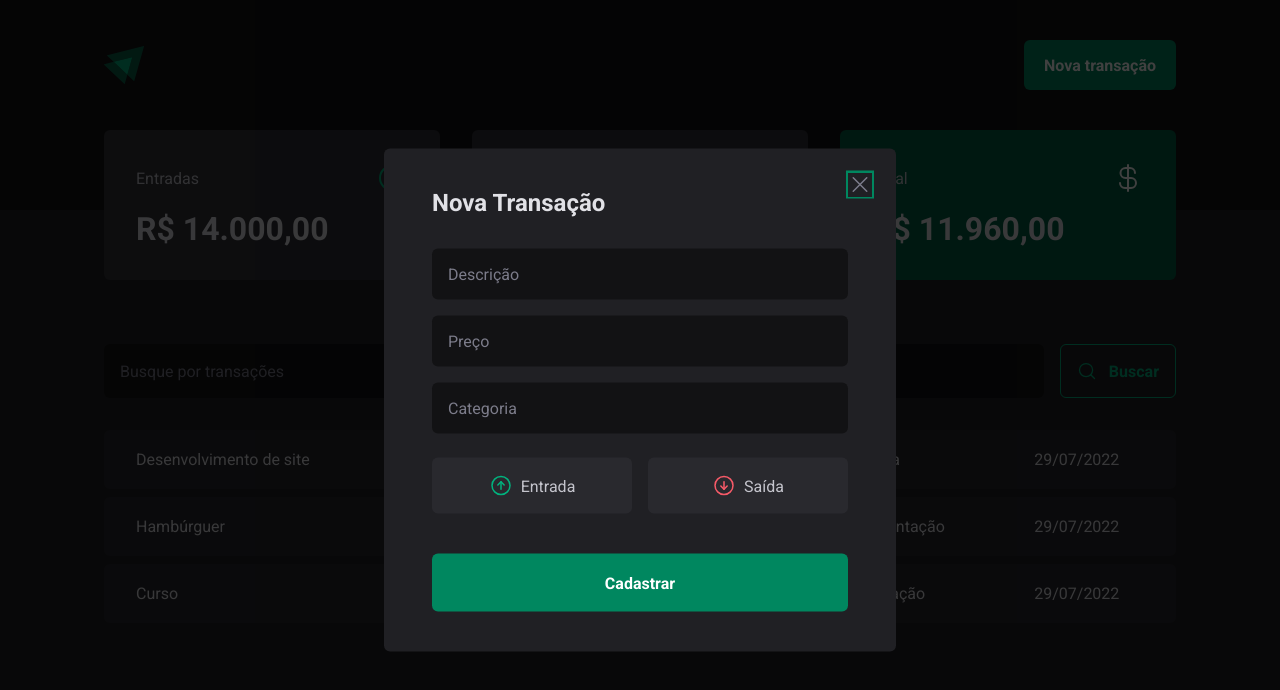
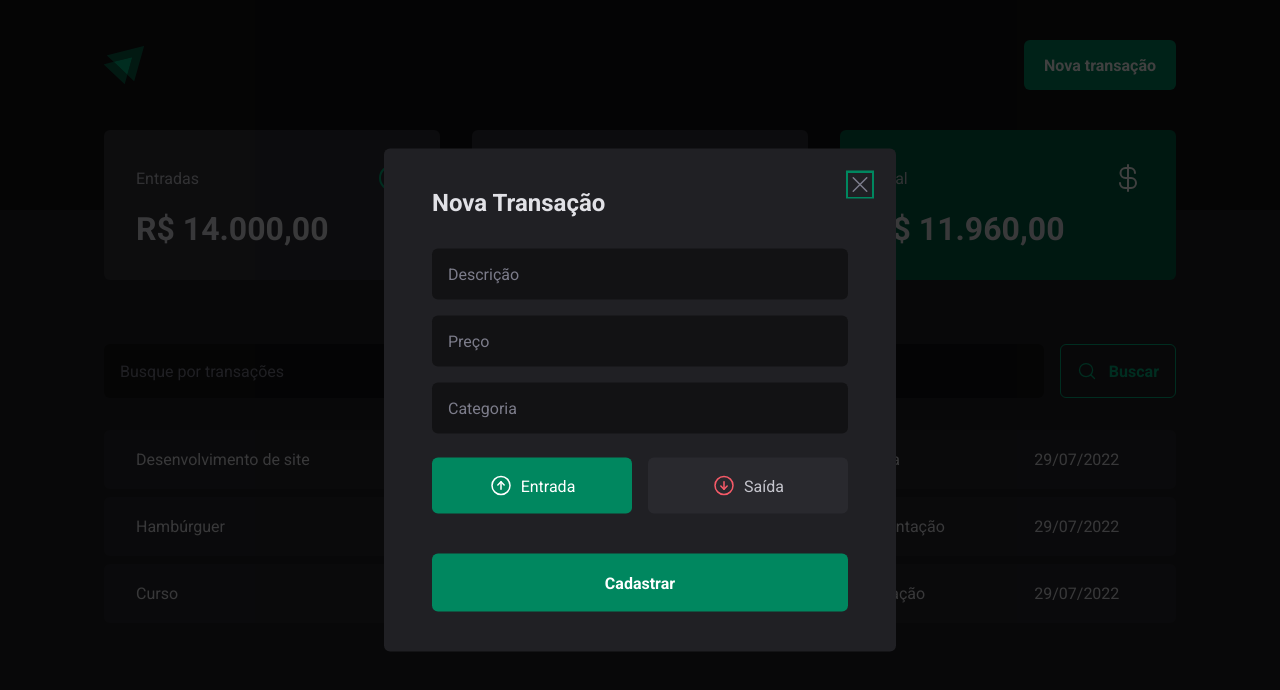
Before and after one commit to RayaneMagdalena/dt-money, a React (Vite) app: page / in a window 1280 px wide. Both pictures are taken after a click on the button "Nova transação". Shown: the top 690 px of the page. Built offline with nearby package versions, Linux system fonts and the light colour scheme; data requests are answered from the project's data file.

Commit message:
Controlled components - type

```diff
--- a/src/components/NewTransactionModal/index.tsx
+++ b/src/components/NewTransactionModal/index.tsx
@@ -1,38 +1,45 @@
-import * as Dialog from '@radix-ui/react-dialog';
+import * as Dialog from "@radix-ui/react-dialog";
 import { ArrowCircleDown, ArrowCircleUp, X } from "phosphor-react";
-import { CloseButton, Content, Overlay, TransactionType, TransactionTypeButton } from './styles';
+import {
+  CloseButton,
+  Content,
+  Overlay,
+  TransactionType,
+  TransactionTypeButton,
+} from "./styles";
 
-import { zodResolver } from '@hookform/resolvers/zod';
-import { useForm } from 'react-hook-form';
-import * as z from 'zod';
-
+import { zodResolver } from "@hookform/resolvers/zod";
+import { Controller, useForm } from "react-hook-form";
+import * as z from "zod";
 
 // Criação do Schemma e Tipagem
 const newTransactionFormSchema = z.object({
   description: z.string(),
   price: z.number(),
   category: z.string(),
-  // type: z.enum(['income', 'outcome']),
+  type: z.enum(["income", "outcome"]),
 });
 
 type NewTransactionFormInputs = z.infer<typeof newTransactionFormSchema>;
 
 export function NewTransactionModal() {
-
   const {
+    control,
     register,
     handleSubmit,
-    formState: { isSubmitting }
+    formState: { isSubmitting },
   } = useForm<NewTransactionFormInputs>({
     resolver: zodResolver(newTransactionFormSchema),
-  })
+    defaultValues: {
+      type: 'income'
+    }
+  });
 
   async function handleCreateNewTransaction(data: NewTransactionFormInputs) {
-    await new Promise(resolve => setTimeout(resolve, 2000));
+    await new Promise((resolve) => setTimeout(resolve, 2000));
 
     console.log(data);
   }
-
 
   return (
     <Dialog.Portal>
@@ -50,24 +57,29 @@
             type="text"
             placeholder="Descrição"
             required
-            {...register('description')}
+            {...register("description")}
           />
 
           <input
             type="number"
             placeholder="Preço"
             required
-            {...register('price', { valueAsNumber: true })}
+            {...register("price", { valueAsNumber: true })}
           />
 
           <input
             type="text"
             placeholder="Categoria"
             required
-            {...register('category')}
+            {...register("category")}
           />
 
-          <TransactionType>
+          <Controller
+            control={control}
+            name="type"
+            render={({ field }) => {
+              return (
+                <TransactionType onValueChange={field.onChange} value={field.value}>
                   <TransactionTypeButton variant="income" value="income">
                     <ArrowCircleUp size={24} />
                     Entrada
@@ -78,7 +90,9 @@
                     Saída
                   </TransactionTypeButton>
                 </TransactionType>
-
+              );
+            }}
+          />
 
           <button type="submit" disabled={isSubmitting}>
             Cadastrar
```
Lines whose indentation alone changed are shown as unchanged.
